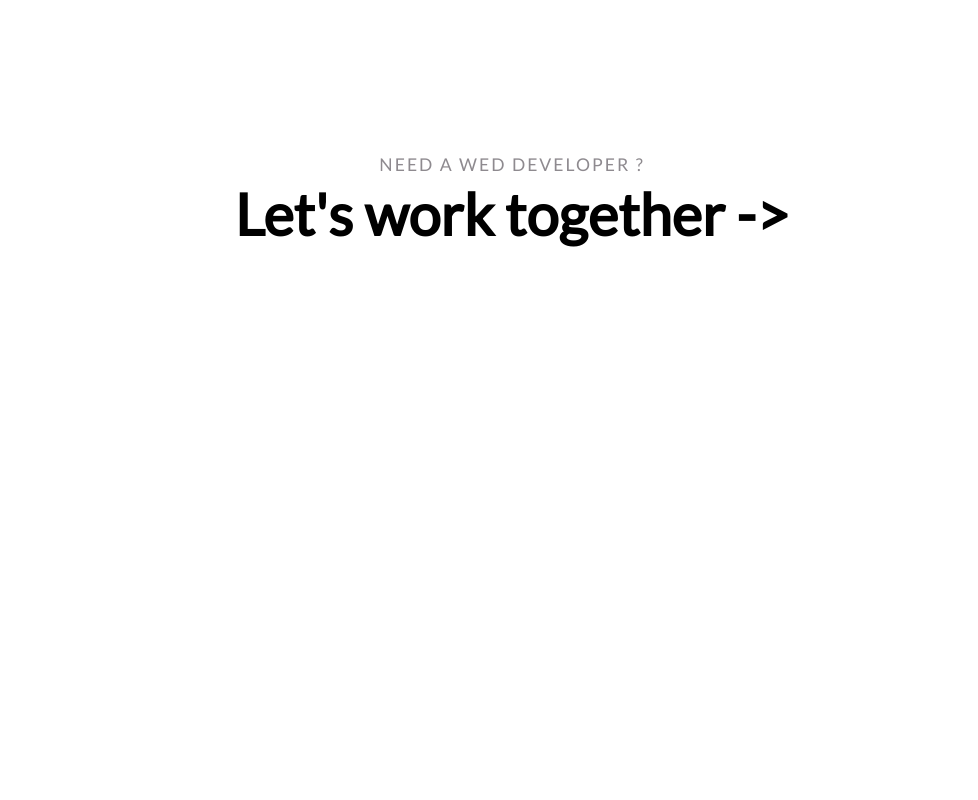
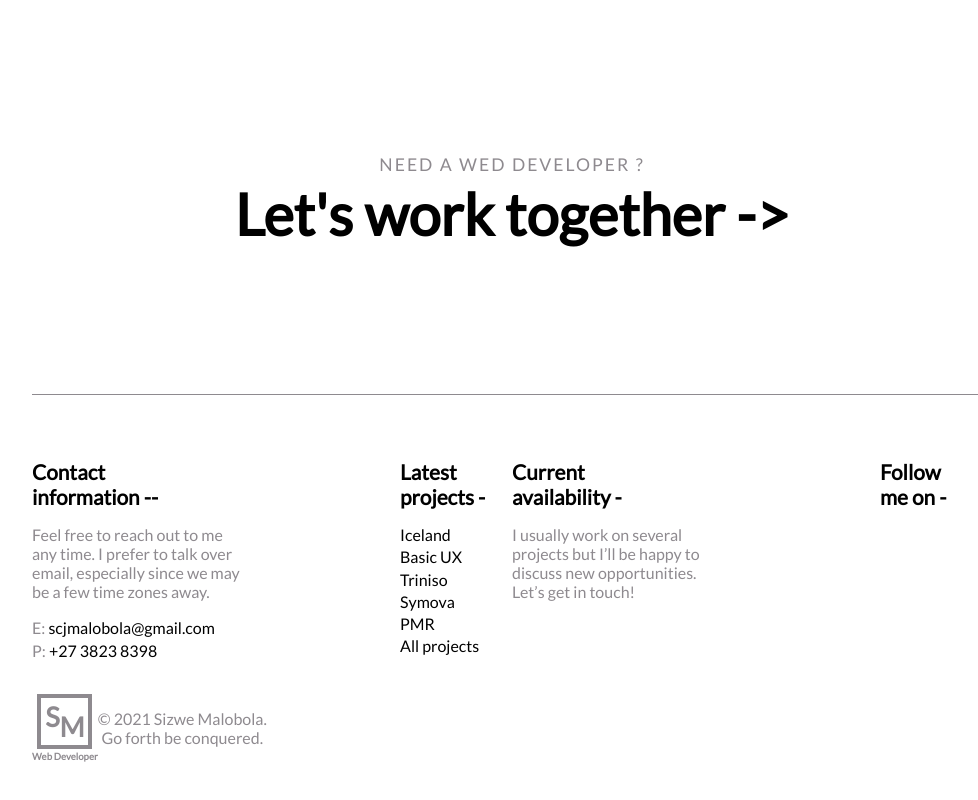
Before and after one commit to SizweMalobola/Portfolio_site, a React (Create React App) app: page / in a window 1280 px wide. Shown: the part 3668-4468 px from the top of the page, without its empty margins (128-1106 px from the left). Before the commit the page ends 4062 px from the top, so only its background shows below. Built offline with nearby package versions, Linux system fonts and the light colour scheme.

Commit message:
imported Footer component into About & Home

```diff
--- a/src/components/About.js
+++ b/src/components/About.js
@@ -1,5 +1,6 @@
 import React from "react";
 import styles from "./aboutStyle.module.css";
+import Footer from "./Footer";
 
 function About() {
   return (
@@ -20,6 +21,7 @@ function About() {
         <div>JavaScript</div>
         <div>React</div>
       </div>
+      <Footer />
     </div>
   );
 }
--- a/src/components/Home.js
+++ b/src/components/Home.js
@@ -4,6 +4,7 @@ import { TimelineLite } from "gsap/gsap-core";
 import { Link } from "react-router-dom";
 import SectionHeader from "./SectionHeader";
 import Card from "./Card";
+import Footer from "./Footer";
 
 const Home = () => {
   const animationTimeline = new TimelineLite({ paused: true });
@@ -103,6 +104,7 @@ const Home = () => {
           </Link>
         </section>
         {/* footer */}
+        <Footer />
       </div>
     </>
   );
```
